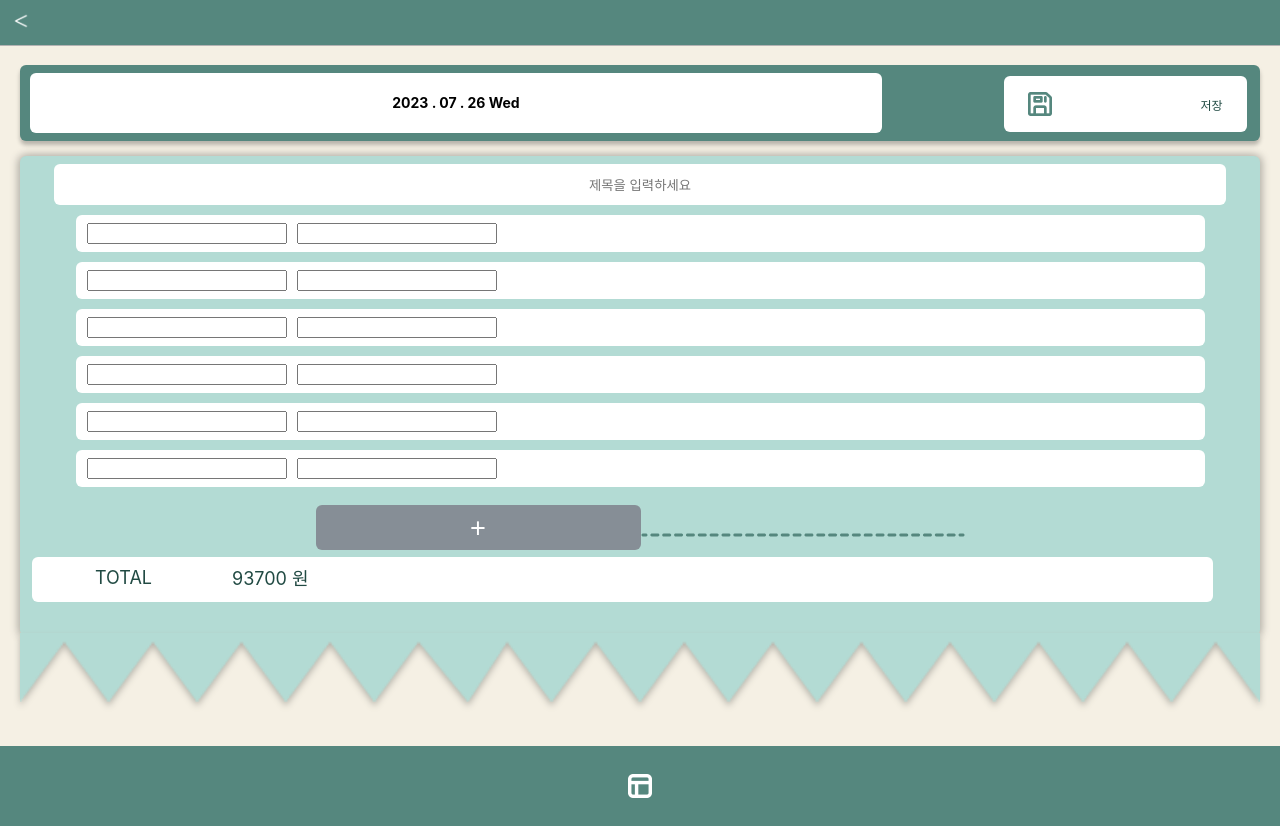
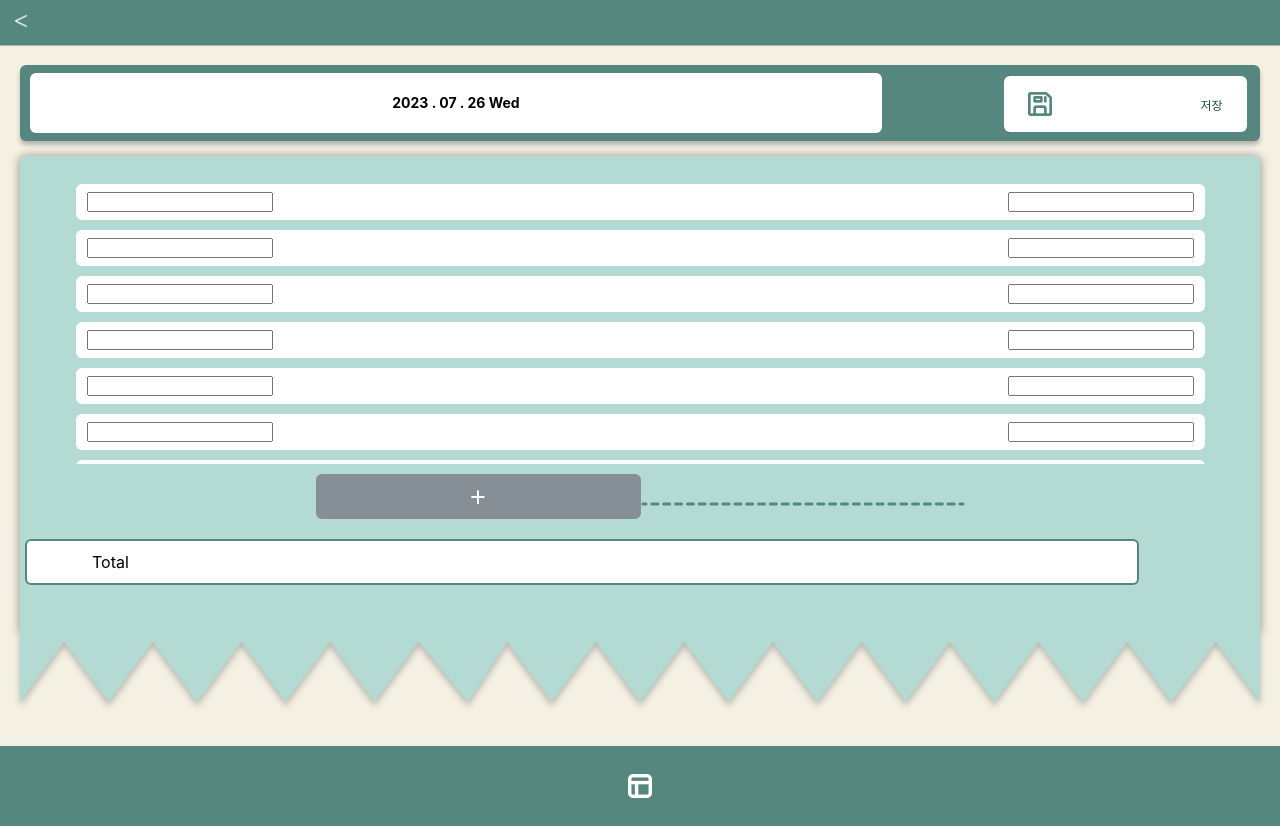
Before and after one commit to pjh402941/clip-my-money-connection, a React (Create React App) app: page /Writeform1 in a window 1280 px wide. Built offline with nearby package versions, Linux system fonts and the light colour scheme.

Commit message:
07311721

```diff
--- a/src/pages/writeform1.jsx
+++ b/src/pages/writeform1.jsx
@@ -118,25 +118,6 @@ const Bottom = styled.img`
   filter: drop-shadow(0px 4px 3px #b8b5ac);
 `;
 
-const Title = styled.input`
-  border-radius: 6px;
-  background: #fff;
-  border: none;
-  width: 95%;
-  height: 39px;
-  margin: 0;
-  margin-bottom: 10px;
-  text-align: center;
-  font-family: "Inter", sans-serif;
-  ::placeholder {
-    font-family: "Inter", sans-serif;
-    color: #b3dbd4;
-  }
-  &:focus {
-    outline: none;
-  }
-`;
-
 const Footer = styled.footer`
   background: #55877e;
   height: 80px;
@@ -153,49 +134,42 @@ const ToolBox = styled.div`
   padding: 0 15px;
 `;
 
-const Bottombox = styled.div`
-  position: center;
+const TotalBox = styled.div`
+  margin: 0 auto;
+  background-color: white;
+
+  width: 87%;
   border-radius: 6px;
-  background-color: white;
-  width: 96%;
-  height: 45px;
-  margin-top: 7px;
-  margin-left: 7px;
-  text-align: center;
-  font-family: "Inter", sans-serif;
+  border: 2px solid #55877e;
+  display: flex;
+  justify-content: space-between;
+  align-content: space-between;
+  flex-direction: row;
+  flex-wrap: wrap;
+  box-sizing: border-box;
+  padding: 11px 65px;
+  position: absolute;
+  margin-top: 20px;
 `;
 
-const Totaltext = styled.text`
+const TotalTag = styled.div``;
+
+const Total = styled.input`
+  position: absolute;
+
   display: flex;
-  width: 120px;
-  height: 40px;
-  flex-direction: column;
-  justify-content: center;
+  flex-direction: row;
+  justify-content: space-evenly;
+  left: 140px;
   color: #214a43;
-  text-align: right;
+  float: right;
+  text-align: center;
   font-family: Inter;
-  font-size: 18px;
+  font-size: 16px;
   font-style: normal;
   font-weight: 400;
   line-height: normal;
-`;
-
-const Totalprice = styled.text`
-  display: flex;
-  width: 120px;
-  height: 40px;
-  flex-direction: column;
-  justify-content: center;
-  margin: 0 auto;
-  margin-top: -40px;
-  margin-left: 200px;
-  color: #214a43;
-  text-align: left;
-  font-family: Inter;
-  font-size: 18px;
-  font-style: normal;
-  font-weight: 400;
-  line-height: normal;
+  border: none;
 `;
 
 const TodoInsert = styled.button`
@@ -220,6 +194,7 @@ const TodoInsert = styled.button`
 `;
 
 const List = styled.div`
+  margin-top: 20px;
   height: 280px;
   overflow-y: scroll;
 `;
@@ -237,20 +212,26 @@ const ListBox = styled.div`
 
 const ListBoxin = styled.div`
   display: flex;
-  gap: 10px;
+
   margin: auto;
   width: 100%;
   border-radius: 6px;
   background-color: white;
+
+  justify-content: space-between;
+  align-content: space-between;
 `;
 
 const ListItem = styled.input`
+  display: flex;
+  flex-direction: row;
+  justify-content: space-evenly;
   position: flex;
   color: #214a43;
   float: left;
   text-align: center;
   font-family: Inter;
-  font-size: 12px;
+  font-size: 11.5px;
   font-style: normal;
   font-weight: 400;
   line-height: normal;
@@ -259,11 +240,15 @@ const ListItem = styled.input`
 const Price = styled.input`
   position: flex;
 
+  display: flex;
+  flex-direction: row;
+  justify-content: space-evenly;
+
   color: #214a43;
   float: right;
   text-align: center;
   font-family: Inter;
-  font-size: 12px;
+  font-size: 11.5px;
   font-style: normal;
   font-weight: 400;
   line-height: normal;
@@ -324,11 +309,6 @@ const Writeform1 = () => {
               </SubmitBox>
             </FormHeader>
             <FormContent>
-              <Title
-                name="title"
-                placeholder="제목을 입력하세요"
-                maxLength="30"
-              />
               <List>
                 <ListBox>
                   <ListBoxin>
@@ -375,10 +355,10 @@ const Writeform1 = () => {
               </List>
               <TodoInsert onClick={navigateTowriteform2}>+</TodoInsert>
               <Line0 src="./images/line0.png"></Line0>
-              <Bottombox>
-                <Totaltext>TOTAL</Totaltext>
-                <Totalprice>93700 원</Totalprice>
-              </Bottombox>
+              <TotalBox>
+                <TotalTag>Total</TotalTag>
+                <Total></Total>
+              </TotalBox>
             </FormContent>
           </form>
           <Bottom src="images/Bottom.png"></Bottom>
@@ -389,6 +369,7 @@ const Writeform1 = () => {
               src="images/레이아웃 양식.png"
               alt="layout"
               width="24px"
+              onClick={() => navigate("/Write")}
             />
           </ToolBox>
         </Footer>
--- a/src/pages/writeform2.jsx
+++ b/src/pages/writeform2.jsx
@@ -152,50 +152,30 @@ const ToolBox = styled.div`
   padding: 0 15px;
 `;
 
-const Bottombox = styled.div`
-  position: center;
+const TotalBox = styled.div`
+  margin: 0 auto;
+  height: auto;
+  width: 79%;
   border-radius: 6px;
-  background-color: white;
-  width: 96%;
-  height: 45px;
-  margin-top: 7px;
-  margin-left: 7px;
-  text-align: center;
-  font-family: "Inter", sans-serif;
+  border: 2px solid #55877e;
+  display: flex;
+  justify-content: space-between;
+  align-content: space-between;
+  flex-direction: row;
+  flex-wrap: wrap;
+  box-sizing: border-box;
+  padding: 11px 65px;
+  position: absolute;
+  z-index: 1;
+  bottom: 115px;
+  left: 50%;
+  transform: translate(-50%, -50%);
+  margin-top: 281px;
 `;
 
-const Totaltext = styled.text`
-  display: flex;
-  width: 120px;
-  height: 40px;
-  flex-direction: column;
-  justify-content: center;
-  color: #214a43;
-  text-align: right;
-  font-family: Inter;
-  font-size: 18px;
-  font-style: normal;
-  font-weight: 400;
-  line-height: normal;
-`;
+const TotalTag = styled.div``;
 
-const Totalprice = styled.text`
-  display: flex;
-  width: 120px;
-  height: 40px;
-  flex-direction: column;
-  justify-content: center;
-  margin: 0 auto;
-  margin-top: -40px;
-  margin-left: 200px;
-  color: #214a43;
-  text-align: left;
-  font-family: Inter;
-  font-size: 18px;
-  font-style: normal;
-  font-weight: 400;
-  line-height: normal;
-`;
+const Total = styled.div``;
 
 const TodoInsert = styled.button`
   background: none;
@@ -291,10 +271,10 @@ const Writeform1 = () => {
               <Line src="images/line.png" alt="line"></Line>
               <Line2 src="images/line2.png" alt="line"></Line2>
 
-              <Bottombox>
-                <Totaltext>TOTAL</Totaltext>
-                <Totalprice>00 원</Totalprice>
-              </Bottombox>
+              <TotalBox>
+                <TotalTag>Total</TotalTag>
+                <Total>00won</Total>
+              </TotalBox>
             </FormContent>
           </form>
           <Bottom src="images/Bottom.png"></Bottom>
```
Also changed, not shown: 2 other files (tests, documents, lock files or other folders).
